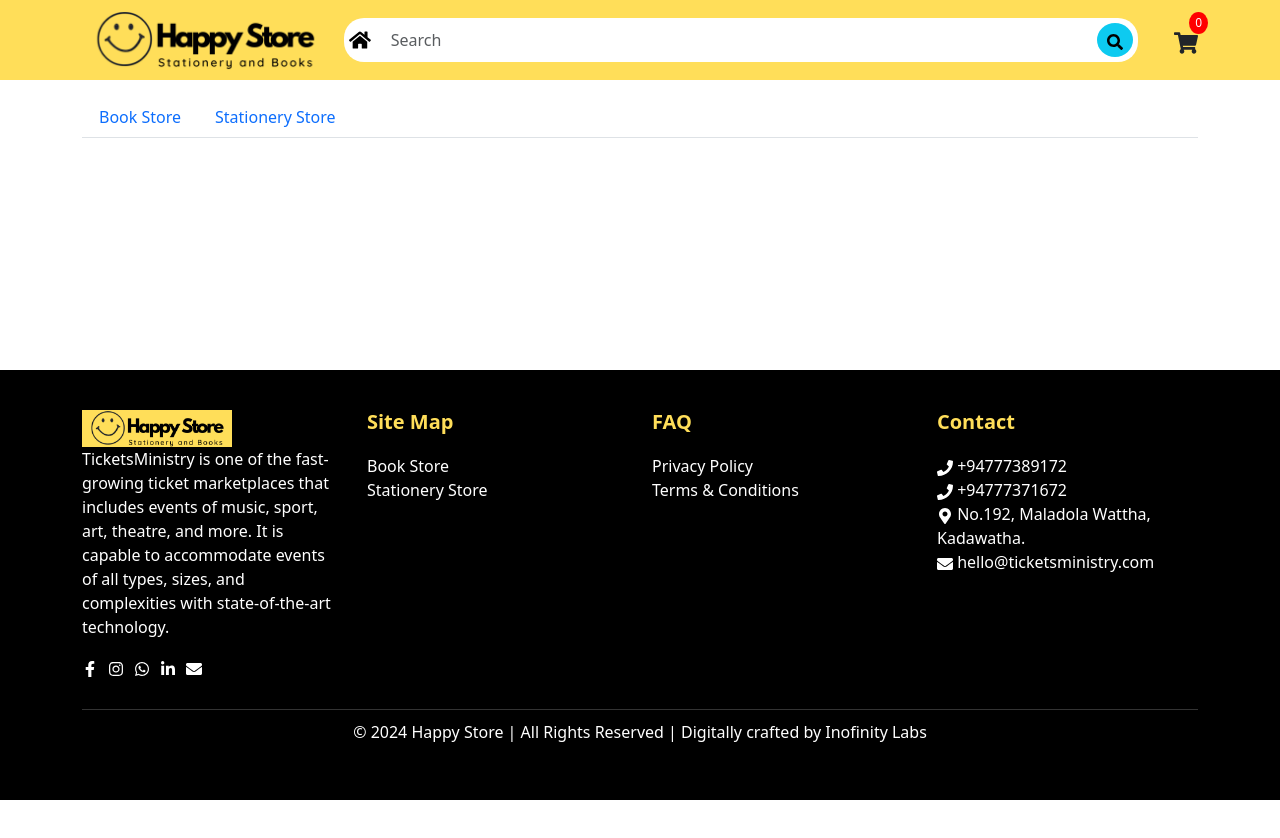
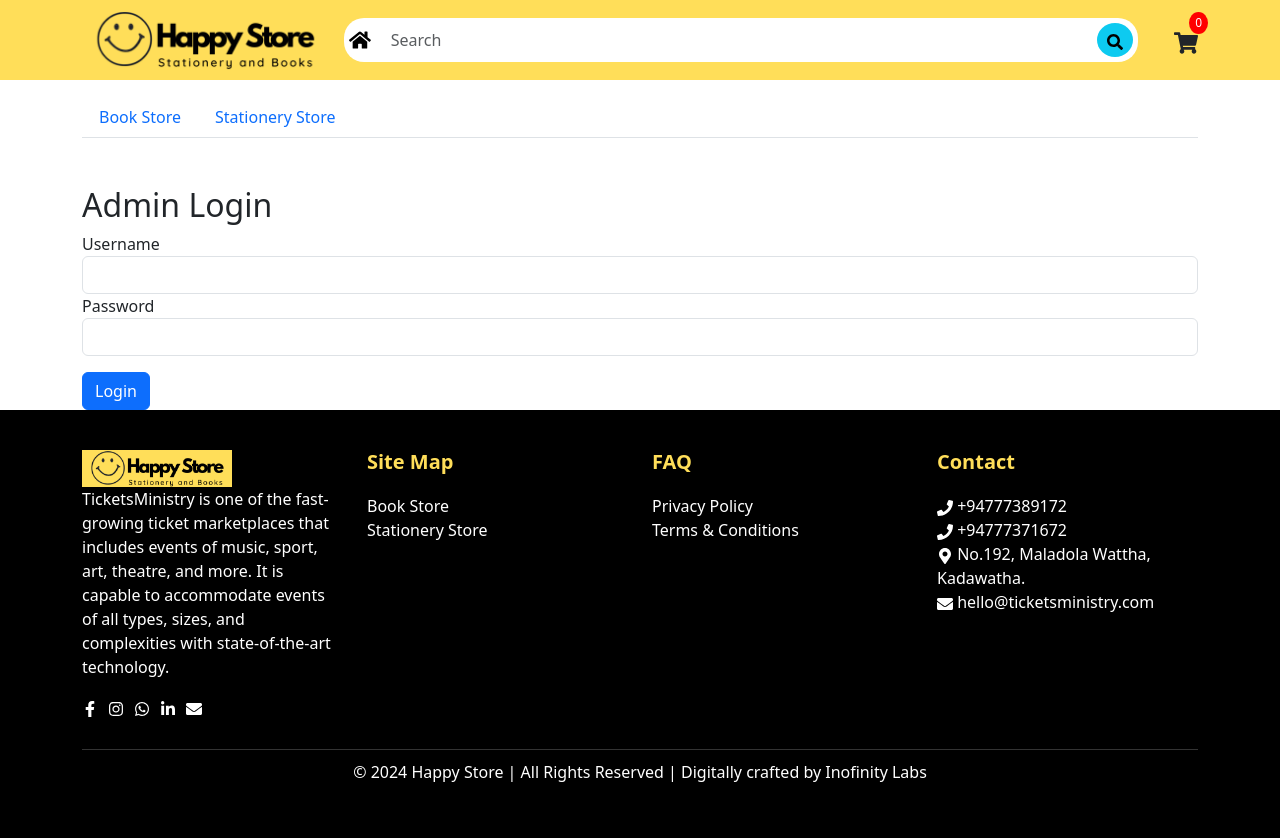
Before and after one commit to KushanAbeysinghe/Happy-Stationery-Book-Store-Online, a React (Create React App) app in the folder frontend/: page /admin/login in a window 1280 px wide. Before the commit the page ends 800 px from the top, so only its background shows below. Built offline with nearby package versions, Linux system fonts and the light colour scheme; no server answers.

Commit message:
Add Logout button

```diff
--- a/frontend/src/App.js
+++ b/frontend/src/App.js
@@ -11,10 +11,11 @@ import Stationery from './components/Stationery';
 import Stock from './components/Stock';
 import BookDetails from './components/BookDetails';
 import Header from './components/Header';
-import Footer from './components/Footer'; // Import Footer component
+import Footer from './components/Footer';
+import AdminLogin from './components/AdminLogin'; // Add this import
 import api from './api';
 import 'bootstrap/dist/css/bootstrap.min.css';
-import './App.css'; // Import the CSS file
+import PrivateRoute from './routes/PrivateRoute';
 
 const App = () => {
   const [books, setBooks] = useState([]);
@@ -40,27 +41,25 @@ const App = () => {
   const totalItems = cart.reduce((sum, item) => sum + item.quantity, 0);
 
   return (
-    <div className="app-container">
     <Router>
       <HeaderWrapper totalItems={totalItems} searchTerm={searchTerm} setSearchTerm={setSearchTerm} />
-        <div className="content-wrap">
       <Routes>
         <Route path="/login" element={<Login />} />
         <Route path="/register" element={<Register />} />
         <Route path="/cart" element={<Cart cart={cart} updateCart={updateCart} />} />
-            <Route path="/admin/dashboard" element={<AdminDashboard />} />
         <Route path="/bookstore" element={<BookStore books={books} searchTerm={searchTerm} updateCart={updateCart} />} />
         <Route path="/checkout" element={<Checkout cart={cart} updateCart={updateCart} />} />
-            <Route path="/admin/orders" element={<AdminOrders />} />
         <Route path="/stationery" element={<Stationery searchTerm={searchTerm} updateCart={updateCart} />} />
-            <Route path="/admin/stock" element={<Stock />} />
+        <Route path="/admin/login" element={<AdminLogin />} />
+        <Route path="/" element={<BookStore books={books} searchTerm={searchTerm} updateCart={updateCart} />} />
         <Route path="/books/:id" element={<BookDetails books={books} updateCart={updateCart} />} />
-            <Route path="/" element={<BookStore books={books} searchTerm={searchTerm} updateCart={updateCart} />} />
+
+        <Route path="/admin/dashboard" element={<PrivateRoute><AdminDashboard /></PrivateRoute>} />
+        <Route path="/admin/orders" element={<PrivateRoute><AdminOrders /></PrivateRoute>} />
+        <Route path="/admin/stock" element={<PrivateRoute><Stock /></PrivateRoute>} />
       </Routes>
-        </div>
-        <Footer /> {/* Add the Footer component here */}
+      <Footer />
     </Router>
-    </div>
   );
 };
 
--- a/frontend/src/components/AdminDashboard.jsx
+++ b/frontend/src/components/AdminDashboard.jsx
@@ -1,6 +1,7 @@
 import React, { useState, useEffect } from 'react';
-import { Nav, Tab, Container, Row, Col } from 'react-bootstrap';
+import { Nav, Tab, Container, Row, Col, Button } from 'react-bootstrap';
 import { useNavigate } from 'react-router-dom';
+import { useAuth } from '../context/AuthContext'; // Import useAuth from AuthContext
 import api from '../api';
 import 'bootstrap/dist/css/bootstrap.min.css';
 
@@ -28,6 +29,7 @@ const AdminDashboard = () => {
   });
   const [stationeryItems, setStationeryItems] = useState([]);
   const navigate = useNavigate();
+  const { logout } = useAuth(); // Get logout function from useAuth
 
   useEffect(() => {
     const fetchData = async () => {
@@ -177,10 +179,16 @@ const AdminDashboard = () => {
     }
   };
 
+  const handleLogout = () => {
+    logout();
+    navigate('/admin/login');
+  };
+
   return (
     <Container className="mt-5">
       <Tab.Container defaultActiveKey="dashboard" onSelect={handleSelect}>
-        <Nav variant="pills" className="justify-content-center mb-4">
+        <Nav variant="pills" className="justify-content-between mb-4">
+          <div className="d-flex">
             <Nav.Item>
               <Nav.Link eventKey="dashboard">Dashboard</Nav.Link>
             </Nav.Item>
@@ -190,6 +198,8 @@ const AdminDashboard = () => {
             <Nav.Item>
               <Nav.Link eventKey="stock">Stock</Nav.Link>
             </Nav.Item>
+          </div>
+          <Button variant="danger" onClick={handleLogout}>Logout</Button>
         </Nav>
         <Row>
           <Col>
--- /dev/null
+++ b/frontend/src/components/AdminLogin.jsx
@@ -0,0 +1,53 @@
+import React, { useState } from 'react';
+import { useNavigate } from 'react-router-dom';
+import { useAuth } from '../context/AuthContext';
+
+const AdminLogin = () => {
+  const [username, setUsername] = useState('');
+  const [password, setPassword] = useState('');
+  const { login } = useAuth();
+  const navigate = useNavigate();
+
+  const handleSubmit = (e) => {
+    e.preventDefault();
+    if (username === 'admin' && password === 'admin') {
+      login();
+      navigate('/admin/orders');
+    } else {
+      alert('Invalid credentials');
+    }
+  };
+
+  return (
+    <div className="container mt-5">
+      <h2>Admin Login</h2>
+      <form onSubmit={handleSubmit}>
+        <div className="form-group">
+          <label htmlFor="username">Username</label>
+          <input
+            type="text"
+            id="username"
+            className="form-control"
+            value={username}
+            onChange={(e) => setUsername(e.target.value)}
+            required
+          />
+        </div>
+        <div className="form-group">
+          <label htmlFor="password">Password</label>
+          <input
+            type="password"
+            id="password"
+            className="form-control"
+            value={password}
+            onChange={(e) => setPassword(e.target.value)}
+            required
+          />
+        </div>
+        <button type="submit" className="btn btn-primary mt-3">Login</button>
+      </form>
+    </div>
+  );
+};
+
+export default AdminLogin;
--- a/frontend/src/components/AdminOrders.jsx
+++ b/frontend/src/components/AdminOrders.jsx
@@ -1,6 +1,7 @@
 import React, { useState, useEffect } from 'react';
 import { Tab, Nav, Container, Row, Col, Card, Button } from 'react-bootstrap';
 import { useNavigate } from 'react-router-dom';
+import { useAuth } from '../context/AuthContext'; // Import useAuth from AuthContext
 import api from '../api';
 import 'bootstrap/dist/css/bootstrap.min.css';
 
@@ -9,6 +10,7 @@ const AdminOrders = () => {
   const [loading, setLoading] = useState(true);
   const [error, setError] = useState(null);
   const navigate = useNavigate();
+  const { logout } = useAuth(); // Get logout function from useAuth
 
   useEffect(() => {
     const fetchOrders = async () => {
@@ -125,10 +127,16 @@ const AdminOrders = () => {
   const completedOrders = orders.filter(order => order.status === 'completed');
   const rejectedOrders = orders.filter(order => order.status === 'rejected');
 
+  const handleLogout = () => {
+    logout();
+    navigate('/admin/login');
+  };
+
   return (
     <Container className="mt-5">
       <Tab.Container defaultActiveKey="orders" onSelect={(key) => navigate(`/admin/${key}`)}>
-        <Nav variant="pills" className="justify-content-center mb-4">
+        <Nav variant="pills" className="justify-content-between mb-4">
+          <div className="d-flex">
             <Nav.Item>
               <Nav.Link eventKey="dashboard">Dashboard</Nav.Link>
             </Nav.Item>
@@ -138,6 +146,8 @@ const AdminOrders = () => {
             <Nav.Item>
               <Nav.Link eventKey="stock">Stock</Nav.Link>
             </Nav.Item>
+          </div>
+          <Button variant="danger" onClick={handleLogout}>Logout</Button>
         </Nav>
         <Row>
           <Col>
--- a/frontend/src/components/Stock.jsx
+++ b/frontend/src/components/Stock.jsx
@@ -1,6 +1,7 @@
 import React, { useState, useEffect } from 'react';
-import { Nav, Tab, Container, Row, Col } from 'react-bootstrap';
+import { Nav, Tab, Container, Row, Col, Button } from 'react-bootstrap';
 import { useNavigate } from 'react-router-dom';
+import { useAuth } from '../context/AuthContext'; // Import useAuth from AuthContext
 import api from '../api';
 import 'bootstrap/dist/css/bootstrap.min.css';
 
@@ -9,6 +10,7 @@ const Stock = () => {
   const [stationery, setStationery] = useState([]);
   const [searchTerm, setSearchTerm] = useState('');
   const navigate = useNavigate();
+  const { logout } = useAuth(); // Get logout function from useAuth
 
   useEffect(() => {
     const fetchStock = async () => {
@@ -67,10 +69,16 @@ const Stock = () => {
   const filteredBooks = books.filter(book => book.title.toLowerCase().includes(searchTerm.toLowerCase()));
   const filteredStationery = stationery.filter(item => item.title.toLowerCase().includes(searchTerm.toLowerCase()));
 
+  const handleLogout = () => {
+    logout();
+    navigate('/admin/login');
+  };
+
   return (
     <Container className="mt-5">
       <Tab.Container defaultActiveKey="stock" onSelect={(key) => navigate(`/admin/${key}`)}>
-        <Nav variant="pills" className="justify-content-center mb-4">
+        <Nav variant="pills" className="justify-content-between mb-4">
+          <div className="d-flex">
             <Nav.Item>
               <Nav.Link eventKey="dashboard">Dashboard</Nav.Link>
             </Nav.Item>
@@ -80,6 +88,8 @@ const Stock = () => {
             <Nav.Item>
               <Nav.Link eventKey="stock">Stock</Nav.Link>
             </Nav.Item>
+          </div>
+          <Button variant="danger" onClick={handleLogout}>Logout</Button>
         </Nav>
         <Row>
           <Col>
--- /dev/null
+++ b/frontend/src/context/AuthContext.js
@@ -0,0 +1,32 @@
+// src/context/AuthContext.js
+
+import React, { createContext, useState, useEffect } from 'react';
+
+const AuthContext = createContext();
+
+const AuthProvider = ({ children }) => {
+  const [isAuthenticated, setIsAuthenticated] = useState(localStorage.getItem('isAuthenticated') === 'true');
+
+  useEffect(() => {
+    localStorage.setItem('isAuthenticated', isAuthenticated);
+  }, [isAuthenticated]);
+
+  const login = () => {
+    setIsAuthenticated(true);
+  };
+
+  const logout = () => {
+    setIsAuthenticated(false);
+    localStorage.removeItem('isAuthenticated');
+  };
+
+  return (
+    <AuthContext.Provider value={{ isAuthenticated, login, logout }}>
+      {children}
+    </AuthContext.Provider>
+  );
+};
+
+const useAuth = () => React.useContext(AuthContext);
+
+export { AuthProvider, useAuth };
--- /dev/null
+++ b/frontend/src/hooks/useAuth.js
@@ -0,0 +1,6 @@
+import { useContext } from 'react';
+import { AuthContext } from '../context/AuthContext';
+
+export const useAuth = () => {
+  return useContext(AuthContext);
+};
--- a/frontend/src/index.js
+++ b/frontend/src/index.js
@@ -3,13 +3,15 @@ import ReactDOM from 'react-dom/client';
 import './index.css';
 import App from './App';
 import reportWebVitals from './reportWebVitals';
+import { AuthProvider } from './context/AuthContext'; // Import the AuthProvider
 import 'bootstrap/dist/css/bootstrap.min.css';
-
 
 const root = ReactDOM.createRoot(document.getElementById('root'));
 root.render(
   <React.StrictMode>
-    <App />
+    <AuthProvider> {/* Wrap the App with AuthProvider */}
+      <App />
+    </AuthProvider>
   </React.StrictMode>
 );
 
--- /dev/null
+++ b/frontend/src/routes/PrivateRoute.js
@@ -0,0 +1,11 @@
+import React from 'react';
+import { Navigate } from 'react-router-dom';
+import { useAuth } from '../context/AuthContext';
+
+const PrivateRoute = ({ children }) => {
+  const { isAuthenticated } = useAuth();
+
+  return isAuthenticated ? children : <Navigate to="/admin/login" />;
+};
+
+export default PrivateRoute;
```
Lines whose indentation alone changed are shown as unchanged.
